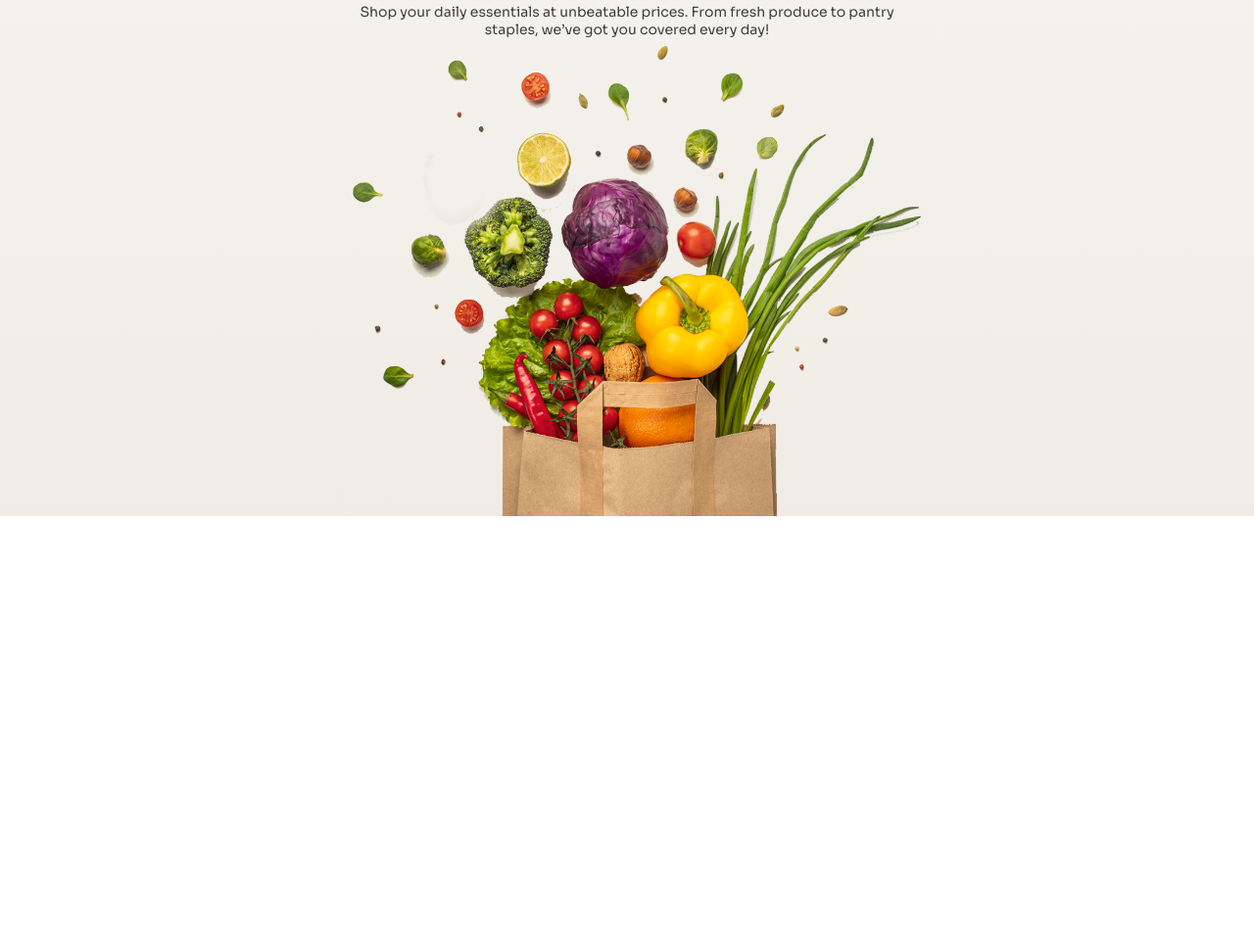
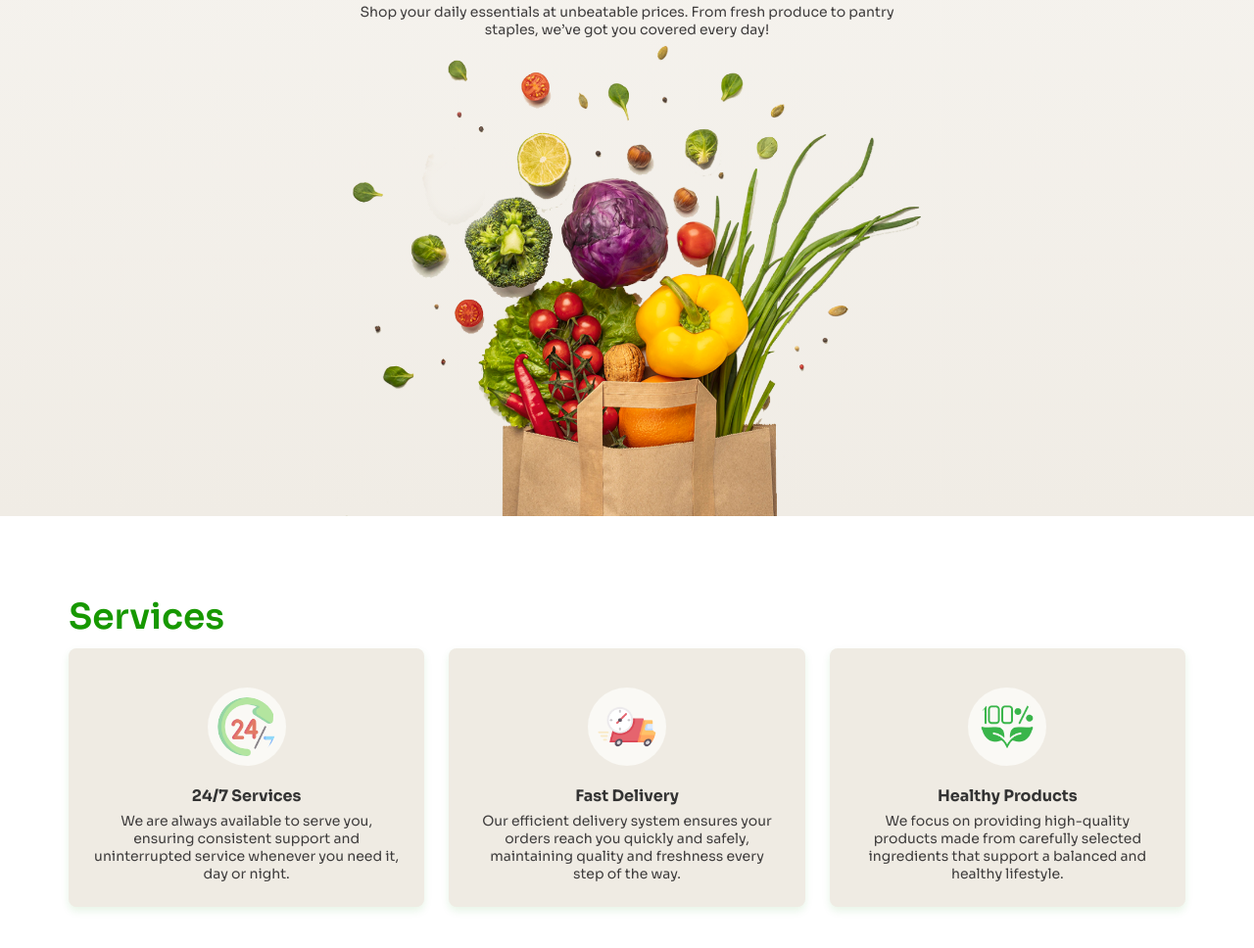
Before and after one commit to shawon787-cyber/Nature-Platter, a plain HTML site: page index.html in a window 1280 px wide. Shown: the part 288-1256 px from the top of the page at 98% size. Before the commit the page ends 815 px from the top, so only its background shows below. Drawn offline with Linux system fonts and the light colour scheme.

Commit message:
service section

```diff
--- a/Styles/styles.css
+++ b/Styles/styles.css
@@ -99,8 +99,45 @@ header{
     font-size: 14px;
     color: rgb(63, 61, 61);
 }
-
-
+.card{
+    display: flex;
+    flex-direction: column;
+    align-items: center;
+    text-align: center;
+    background-color: #efebe3;
+    padding: 25px;
+    padding-top: 40px;
+    border-radius: 8px;
+    box-shadow: 0 4px 8px rgba(23, 152, 0, 0.1)
+}
+.card-section{
+    display: grid;
+    grid-template-columns: repeat(3, 1fr);
+    gap: 25px;
+    margin-top: 10px;
+}
+.service-section{
+    max-width: 1140px;
+    margin: 0 auto;
+    margin-top: 80px;
+    margin-bottom: 80px;
+}
+h4{
+    margin-top: 20px;
+    margin-bottom: 6px;
+    color: #333;
+}
+.service-img{
+    background-color: #faf9f5;
+    width: 60px;
+    padding: 10px;
+    border-radius: 50%;
+}
+.section-heading{
+    color: #179800;
+    font-weight: 600;
+    font-size: 36px;
+}
 
 
 
@@ -154,4 +191,13 @@ header{
         padding-left: 10px;
         padding-right: 10px;
     }
+    .card-section{
+    display: grid;
+    grid-template-columns: repeat(1, 1fr);
+    margin-left: 15px;
+    margin-right: 15px;
+    }
+    .section-heading{
+    margin-left: 15px;
+    }
 }
--- a/index.html
+++ b/index.html
@@ -38,5 +38,36 @@
             <img class="hero-img" src="./c2-assets/hero-vegetables.png" alt="">
     </section>
    </header>
+   <main>
+    <section class="service-section">
+        <h1 class="section-heading">Services</h1>
+        <div class="card-section">
+            <div class="card">
+                <img class="service-img" src="./c2-assets/service.png" alt="">
+                <div class="card-text">
+                    <h4>24/7 Services </h4>
+                    <p class="hero-text-para">We are always available to serve you, ensuring consistent support and uninterrupted service whenever you need it, day or night.</p>
+                </div>
+            </div>
+            <div class="card">
+                <img class="service-img" src="./c2-assets/delivery.png" alt="">
+                <div class="card-text">
+                    <h4>Fast Delivery</h4>
+                    <p class="hero-text-para">Our efficient delivery system ensures your orders reach you quickly and safely, maintaining quality and freshness every step of the way.</p>
+                </div>
+            </div>
+            <div class="card">
+                <img class="service-img" src="./c2-assets/healthy.png" alt="">
+                <div class="card-text">
+                    <h4>Healthy Products</h4>
+                    <p class="hero-text-para">We focus on providing high-quality products made from carefully selected ingredients that support a balanced and healthy lifestyle.</p>
+                </div>
+            </div>
+        </div>
+    </section>
+   </main>
+   <footer>
+
+   </footer>
 </body>
 </html>
```
